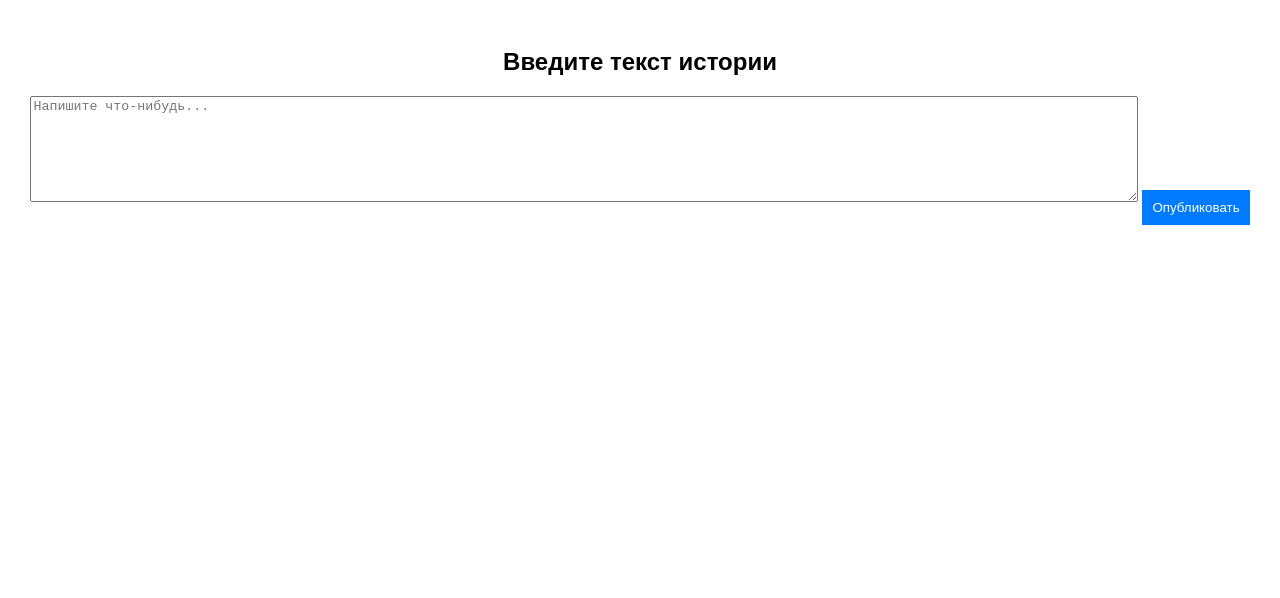
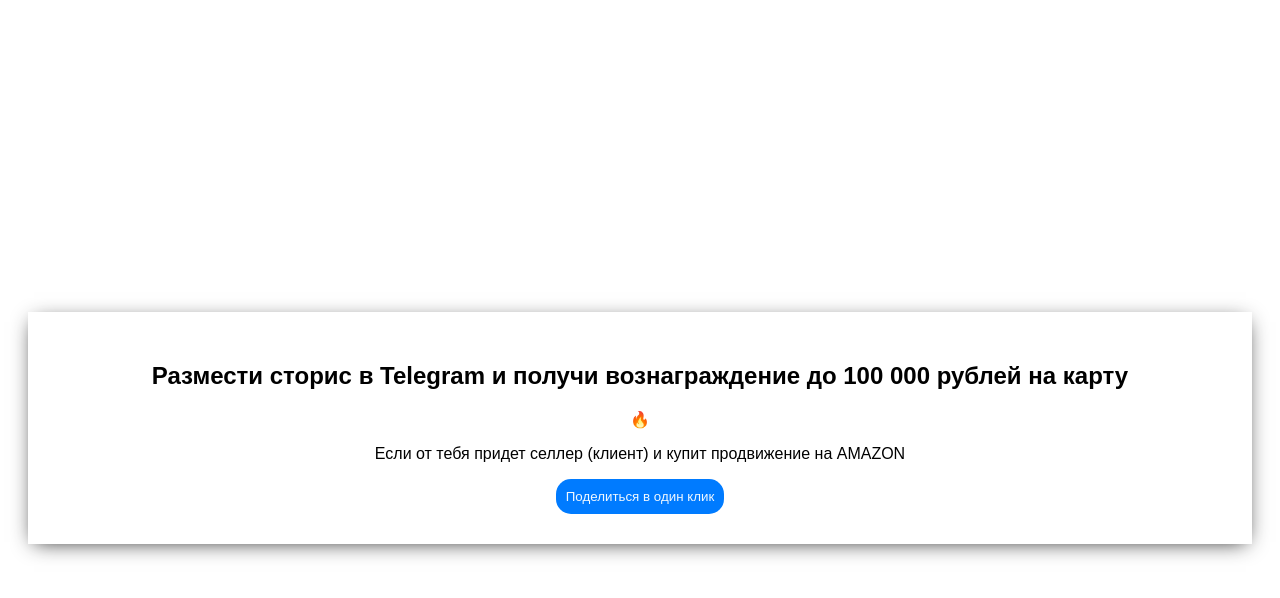
Before and after one commit to viverna37/share, a plain HTML site: page index.html in a window 1280 px wide. Drawn offline with Linux system fonts and the light colour scheme.

Commit message:
Update index.html

```diff
--- a/index.html
+++ b/index.html
@@ -9,16 +9,40 @@
         body { font-family: Arial, sans-serif; text-align: center; padding: 20px; }
         textarea { width: 90%; height: 100px; margin-bottom: 10px; }
         button { padding: 10px; background: #007bff; color: white; border: none; cursor: pointer; }
+        .main{width: 100%;   box-shadow: 0 4px 20px -6px #222; padding: 30px;}
+        .page{display: flex; align-items: center; justify-content: center; height: 100vh;}
+        .btn{background-color: #007bff; color: aliceblue; border-radius: 15px;}
     </style>
 </head>
-<body>
+<body class="page">
+    <div class="main">
+        <h2 class="device-width"><b>Размести сторис в Telegram и получи вознаграждение до 100 000 рублей на карту</b></h2>
+        <p class="device-width">🔥</p>
+        <p class="device-width">Если от тебя придет селлер (клиент) и купит продвижение на AMAZON</p>
+        <button onclick="publishStory()" class="btn">Поделиться в один клик</button>
+    </div>
+
+<!--
     <h2>Введите текст истории</h2>
     <textarea id="story" placeholder="Напишите что-нибудь..."></textarea>
     <button onclick="publishStory()">Опубликовать</button>
 
+ -->
+
+
+
+
+
+
+
+
+
+
+
+
     <script>
         function publishStory() {
-            let text = document.getElementById("story").value;
+            let text = "123"
             if (!text.trim()) {
                 alert("Введите текст!");
                 return;
@@ -27,5 +51,6 @@
             window.location.href = url;
         }
     </script>
+
 </body>
 </html>
```
